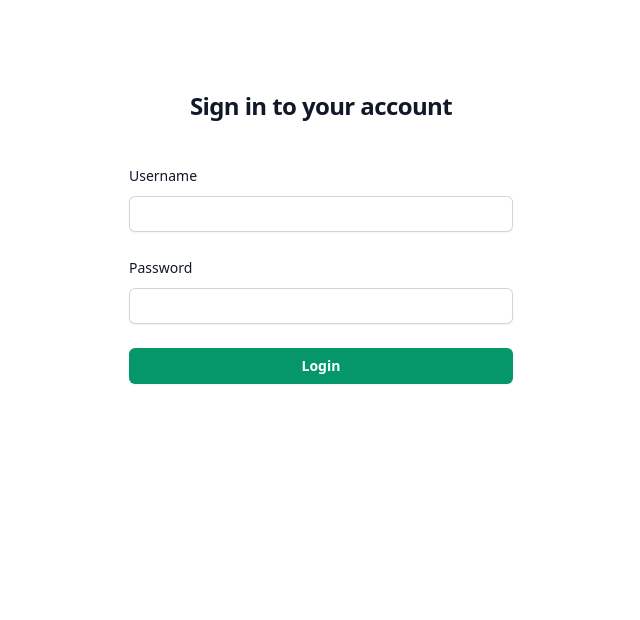
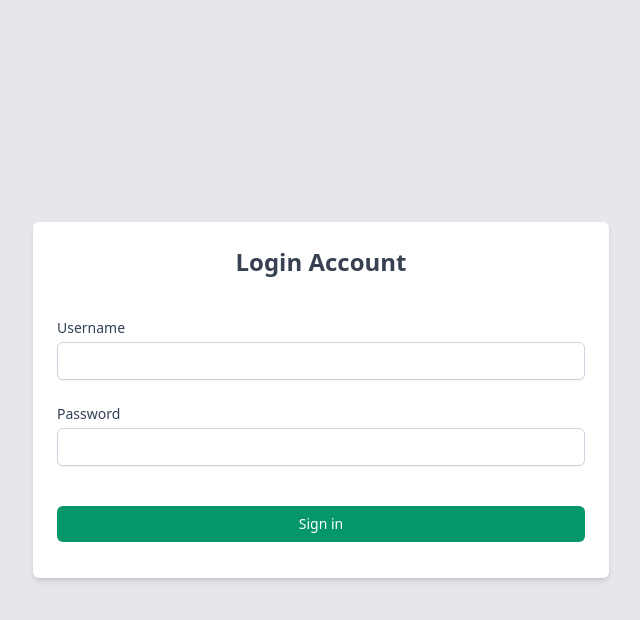
Before and after one commit to sawehkalanephaung/ApartEase-Frontend, a Vue app: page /login in a window 1280 px wide. Shown: the top 620 px of the page, without its empty margins (319-959 px from the left). Built offline with nearby package versions, Linux system fonts and the light colour scheme.

Commit message:
change login form

```diff
--- a/src/components/UserLogin.vue
+++ b/src/components/UserLogin.vue
@@ -1,39 +1,47 @@
+
 <template>
-  <div class="flex min-h-full flex-1 flex-col justify-center px-6 py-12 lg:px-8">
-    <div class="sm:mx-auto sm:w-full sm:max-w-sm">
-      <h2 class="mt-10 text-center text-2xl font-bold leading-9 tracking-tight text-gray-900">Sign in to your account</h2>
-    </div>
-    <div class="mt-10 sm:mx-auto sm:w-full sm:max-w-sm">
-      <!-- login form -->
-      <form @submit.prevent="login" class="space-y-6" action="#" method="POST">
-        <div>
-          <div class="flex items-center justify-between">
-            <label for="username" class="block text-sm font-medium leading-6 text-gray-900">Username</label>
-          </div>
-          <div class="mt-2">
-            <input id="username" name="username" type="text" v-model="username" class="block w-full rounded-md border-0 py-1.5 text-gray-900 shadow-sm ring-1 ring-inset ring-gray-300 placeholder:text-gray-400 focus:ring-2 focus:ring-inset focus:ring-emerald-600 sm:text-sm sm:leading-6" required />
-          </div>
-        </div>
+  <div class="flex items-center justify-center h-screen px-6 bg-gray-200">
+    <div class="w-full max-w-xl p-6 bg-white rounded-md shadow-md">
+      <div class="flex items-center justify-center">
+        <span class="text-2xl font-semibold text-gray-700">Login Account</span>
+      </div>
 
-        <div>
-          <div class="flex items-center justify-between">
-            <label for="password" class="block text-sm font-medium leading-6 text-gray-900">Password</label>
-          </div>
-          <div class="mt-2">
-            <input id="password" name="password" type="password" autocomplete="current-password" required="" v-model="password" class="block w-full rounded-md border-0 py-1.5 p-3 text-gray-900 shadow-sm ring-1 ring-inset ring-gray-300 placeholder:text-gray-400 focus:ring-2 focus:ring-inset focus:ring-emerald-600 sm:text-sm sm:leading-6" />
-          </div>
-        </div>
+      <form class="mt-10" @submit.prevent="login">
+        <label class="block">
+            <span class="block text-sm font-medium text-slate-700">Username</span>
+            <input type="text" v-model="username" class="mt-1 block w-full px-3 py-2 bg-white border border-slate-300 rounded-md text-sm shadow-sm placeholder-slate-400
+              focus:outline-none focus:border-sky-500 focus:ring-1 focus:ring-blue-500
+              disabled:bg-slate-50 disabled:text-slate-500 disabled:border-slate-200 disabled:shadow-none
+              invalid:border-pink-500 invalid:text-pink-600
+              focus:invalid:border-pink-500 focus:invalid:ring-pink-500
+            "/>
+          </label>
 
-        <div>
-          <button type="submit" class="flex w-full justify-center rounded-md bg-emerald-600 px-3 py-1.5 text-sm font-semibold leading-6 text-white shadow-sm hover:bg-emerald-500 focus-visible:outline focus-visible:outline-2 focus-visible:outline-offset-2 focus-visible:outline-emerald-600">
-            Login
+          <label class="block mt-6">
+            <span class="block text-sm font-medium text-slate-700">Password</span>
+            <input type="password" v-model="password" class="mt-1 block w-full px-3 py-2 bg-white border border-slate-300 rounded-md text-sm shadow-sm placeholder-slate-400
+              focus:outline-none focus:border-sky-500 focus:ring-1 focus:ring-blue-500
+              disabled:bg-slate-50 disabled:text-slate-500 disabled:border-slate-200 disabled:shadow-none
+              invalid:border-pink-500 invalid:text-pink-600
+              focus:invalid:border-pink-500 focus:invalid:ring-pink-500
+            "/>
+          </label>
+
+
+        <div class="mt-10">
+          <button
+            type="submit"
+            class="w-full px-3 py-2 text-sm text-center text-white bg-emerald-600 rounded-md focus:outline-none hover:bg-emerald-500"
+          >
+            Sign in
           </button>
         </div>
       </form>
-      <p>{{ message }}</p>
+      <p class="text-red-500 mt-3">{{ message }}</p>
     </div>
   </div>
 </template>
+
 
 <script>
 import axios from 'axios';
```
